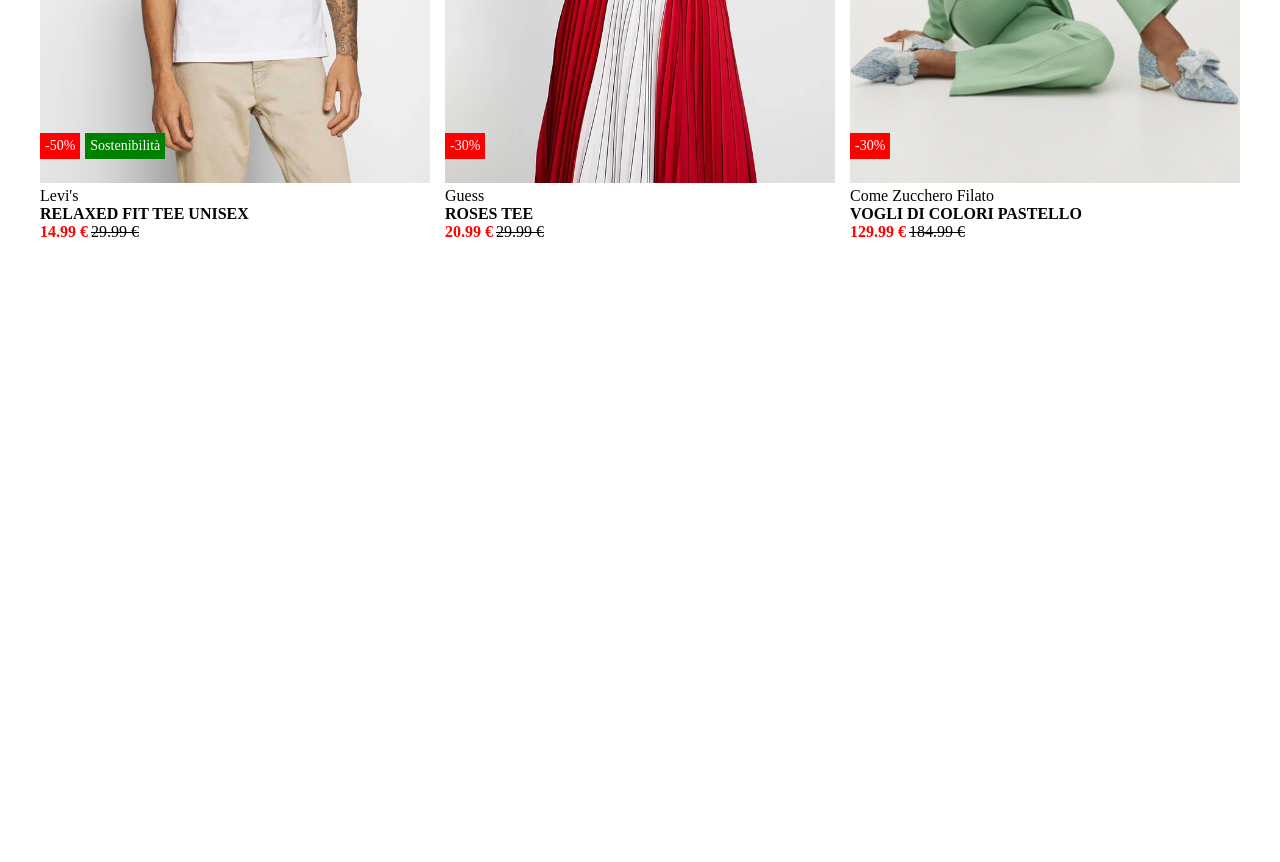
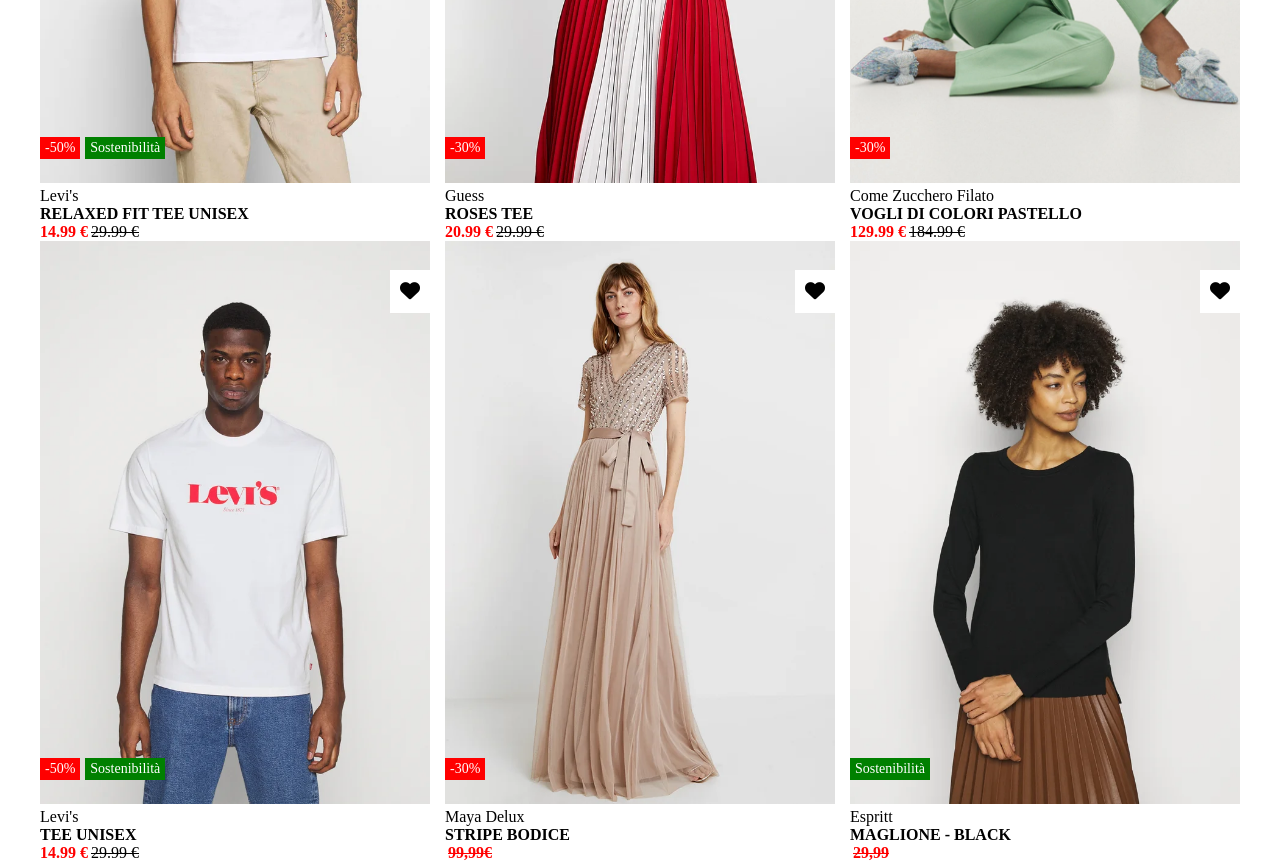
Before and after one commit to federicodececco/html-css-boolando, a plain HTML site: page index.html in a window 1280 px wide. Shown: the part 440-1302 px from the top of the page. Before the commit the page ends 800 px from the top, so only its background shows below. Drawn offline with Linux system fonts and the light colour scheme.

Commit message:
add second row

```diff
--- a/css/style.css
+++ b/css/style.css
@@ -98,8 +98,8 @@ main img {
   gap: 15px;
 }
 .col {
-flex:1;
-max-width: calc(33.33%-10px);
+  flex: 1;
+  max-width: calc(33.33%-10px);
 }
 
 .heart {
@@ -120,18 +120,19 @@ max-width: calc(33.33%-10px);
 .top span:first-of-type {
   color: white;
   background-color: red;
-  padding: 5px;
+  padding: 3px 5px;
 }
 .top span:nth-of-type(2) {
   color: white;
   background-color: green;
-  padding: 5px;
+  padding: 3px 5px;
 }
 .top div:last-of-type {
   bottom: 5%;
   display: flex;
   gap: 5px;
   position: absolute;
+  align-items: center;
 }
 .desc:first-child {
   font-size: 14px;
@@ -143,6 +144,11 @@ max-width: calc(33.33%-10px);
 .desc span:last-of-type {
   text-decoration: line-through;
   padding-left: 3px;
+}
+.exeption {
+  color: white;
+  background-color: green;
+  padding: 3px 5px;
 }
 
 .first-img {
--- a/index.html
+++ b/index.html
@@ -31,7 +31,7 @@
       </nav>
     </header>
     <main class="container">
-        <!-- first row -->
+        <!-- second row -->
       <div class="row">
         <!-- first item -->
         <div class="col">
@@ -76,6 +76,50 @@
             </div>
           </div>
       </div>
+      <div class="row">
+        <!-- fourt item -->
+        <div class="col">
+          <div class="top">
+            <img src="./img/4.webp" alt="" class="first-img"/>
+            <img src="./img/4b.webp" alt=""class="second-img">
+            <div class="heart"><i class="fa-solid fa-heart"></i></div>
+            <div><span>-50%</span><span>Sostenibilità</span></div>
+          </div>
+          <div class="desc">
+            <div>Levi's</div>
+            <h4>TEE UNISEX</h4>
+            <div><span>14.99 €</span><span>29.99 €</span></div>
+          </div>
+        </div>
+        <!-- fifth one -->
+        <div class="col">
+            <div class="top">
+              <img src="./img/5.webp" alt="" class="first-img"/>
+              <img src="./img/5b.webp" alt=""class="second-img">
+              <div class="heart"><i class="fa-solid fa-heart"></i></div>
+              <div><span>-30%</span></div>
+            </div>
+            <div class="desc">
+              <div>Maya Delux</div>
+              <h4>STRIPE BODICE</h4>
+              <div><span>99,99€</span></div>
+            </div>
+          </div>
+        <!-- sixth one -->
+        <div class="col">
+            <div class="top">
+              <img src="./img/6.webp" alt="" class="first-img"/>
+              <img src="./img/6b.webp" alt=""class="second-img">
+              <div class="heart"><i class="fa-solid fa-heart"></i></div>
+              <div><p class="exeption">Sostenibilità</p></div>
+            </div>
+            <div class="desc">
+              <div>Espritt</div>
+              <h4>MAGLIONE - BLACK</h4>
+              <div><span>29,99</span></div>
+            </div>
+          </div>
+      </div>
     </main>
   </body>
 </html>
```
